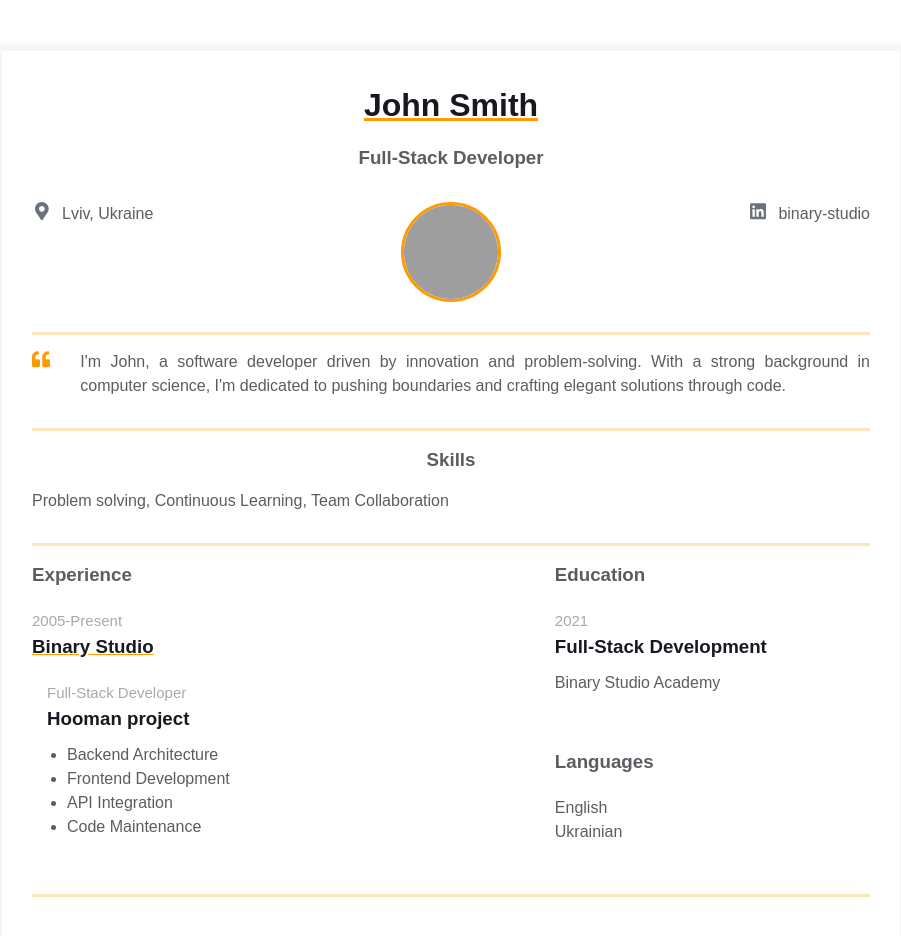
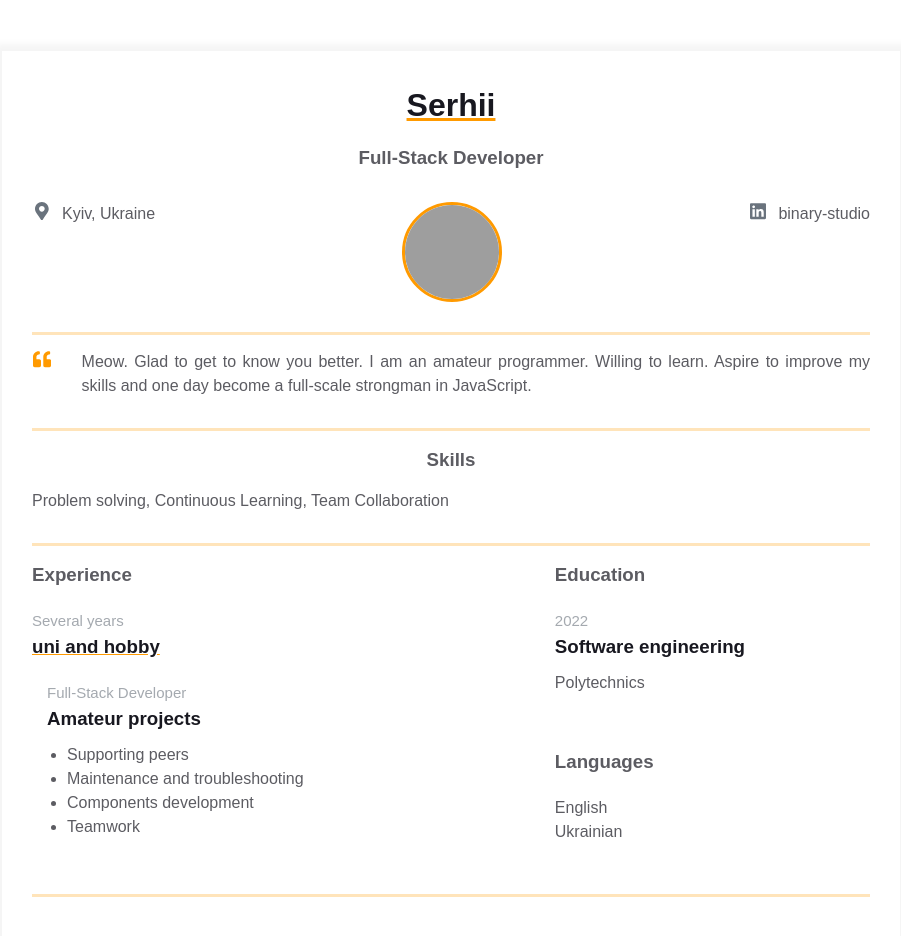
Before and after one commit to sadrtech/homepage, a plain HTML site: page index.html in a window 1280 px wide. Shown: the whole page, without its empty margins (189-1090 px from the left). Drawn offline with Linux system fonts and the light colour scheme; grey boxes are pictures that could not be loaded.

Commit message:
added some personal info

```diff
--- a/index.html
+++ b/index.html
@@ -13,7 +13,7 @@
             <div class="resume">
                 <div class="container">
                     <div class="resume__block">
-                        <h1 class="contact-info__header">John Smith</h1>
+                        <h1 class="contact-info__header">Serhii</h1>
                         <h3 class="contact-info__sub-header">Full-Stack
                             Developer</h3>
 
@@ -33,7 +33,7 @@
                                                 80-80s-35.817-80-80-80-80 35.817-80 80 35.817 80 80 80z"></path>
                                         </svg>
                                     </div>
-                                    <span>Lviv, Ukraine</span>
+                                    <span>Kyiv, Ukraine</span>
                                 </a>
 
                             </div>
@@ -91,13 +91,11 @@
                                 </svg>
                             </div>
                             <p class="intro_text">
-                                I'm John, a software developer driven by
-                                innovation and
-                                problem-solving. With a strong background in
-                                computer science,
-                                I'm dedicated to pushing boundaries and crafting
-                                elegant
-                                solutions through code.
+                                Meow. Glad to get to know you
+                                better.
+                                I am an amateur programmer. Willing to learn.
+                                Aspire to improve my skills and one day
+                                become a full-scale strongman in JavaScript.
                             </p>
                         </div>
                     </div>
@@ -123,10 +121,9 @@
                             <div class="experiences__company">
                                 <div class="experiences__company-header">
                                     <span
-                                        class="experiences__company-header-durability">2005-Present</span>
+                                        class="experiences__company-header-durability">Several years</span>
                                     <h3
-                                        class="experiences__company-header-name">Binary
-                                        Studio</h3>
+                                        class="experiences__company-header-name">uni and hobby</h3>
                                 </div>
 
                                 <div class="experiences__company-project">
@@ -134,14 +131,13 @@
                                         class="experiences__company-project-role">Full-Stack
                                         Developer</span>
                                     <h3
-                                        class="experiences__company-project-name">Hooman
-                                        project</h3>
+                                        class="experiences__company-project-name">Amateur projects</h3>
                                     <ul
                                         class="experiences__company-project-responsibilities">
-                                        <li>Backend Architecture</li>
-                                        <li>Frontend Development</li>
-                                        <li>API Integration</li>
-                                        <li>Code Maintenance</li>
+                                        <li>Supporting peers</li>
+                                        <li>Maintenance and troubleshooting</li>
+                                        <li>Components development</li>
+                                        <li>Teamwork</li>
                                     </ul>
                                 </div>
                             </div>
@@ -152,13 +148,13 @@
                                     <h3 class="additional-info__education-header">Education</h3>
                                     <div class="additional-info__education-university">
                                       <span class="additional-info__education-university-durability"
-                                        >2021</span
+                                        >2022</span
                                       >
                                       <h3 class="additional-info__education-university-speciality">
-                                        Full-Stack Development
+                                        Software engineering
                                       </h3>
                                       <p class="additional-info__education-university-name">
-                                        Binary Studio Academy
+                                        Polytechnics
                                       </p>
                                     </div>
                                   </div>
```
